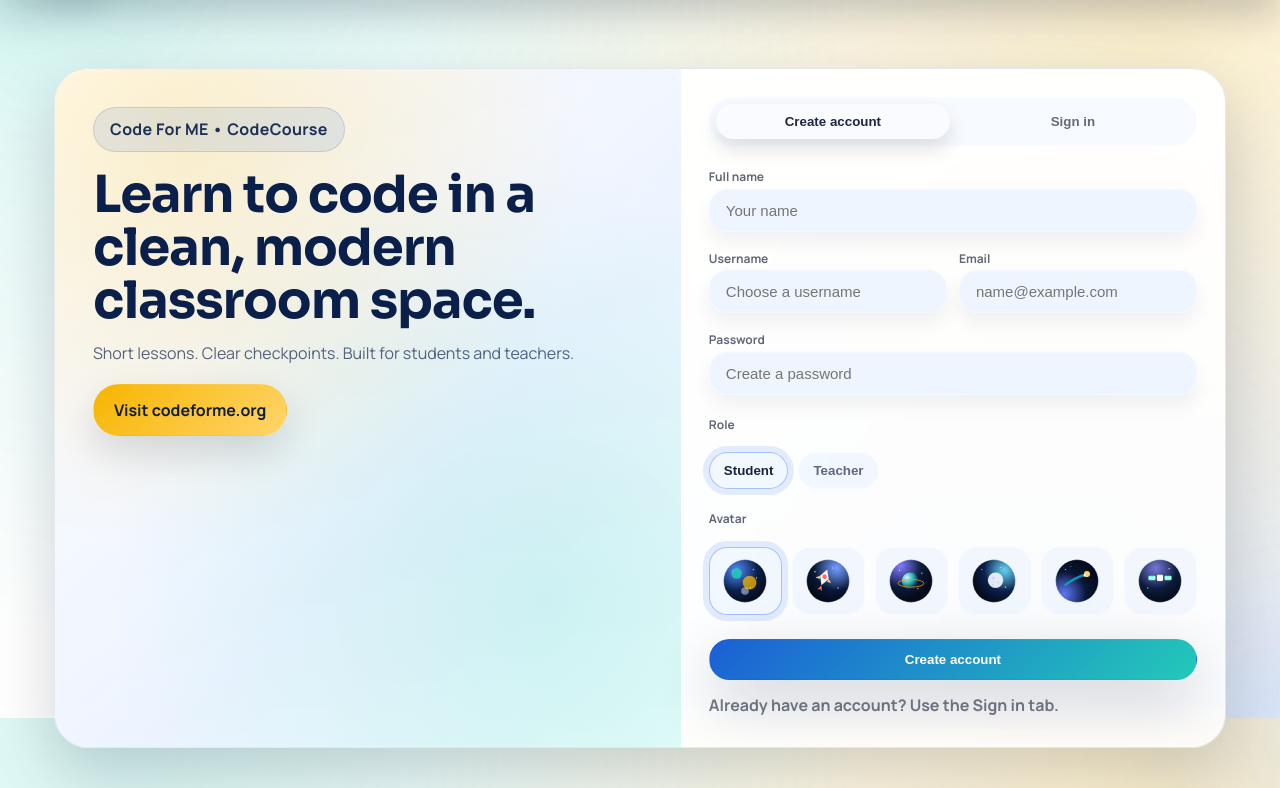
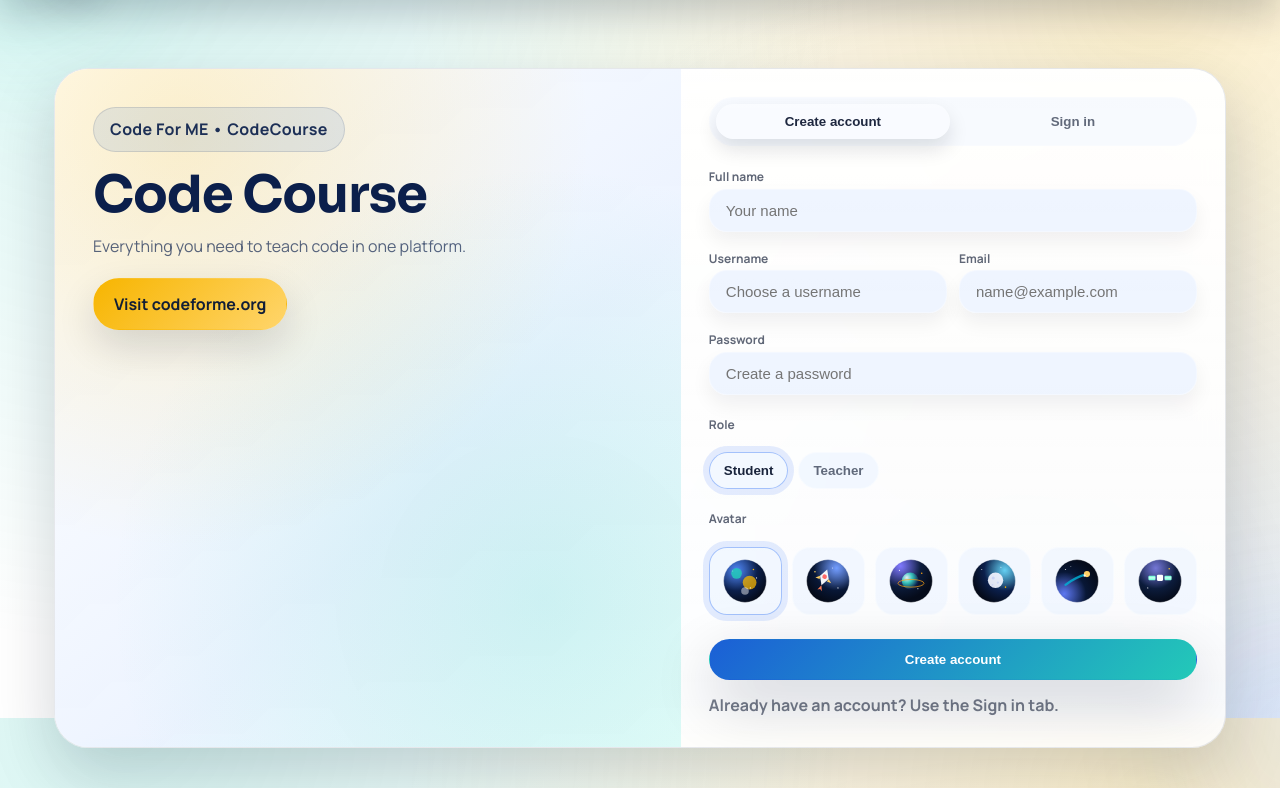
Before and after one commit to hsteenstra/codecourse-, a Flask app: page / in a window 1280 px wide. Shown: the part 82-870 px from the top of the page. Run offline with Flask 3, Linux system fonts and the light colour scheme.

Commit message:
Update sign in title

```diff
--- a/templates/login.html
+++ b/templates/login.html
@@ -6,8 +6,8 @@
     <div class="auth-split">
       <div class="auth-left">
         <div class="auth-badge">Code For ME • CodeCourse</div>
-        <h1 style="margin-top: 16px;">Learn to code in a clean, modern classroom space.</h1>
-        <p class="subtitle">Short lessons. Clear checkpoints. Built for students and teachers.</p>
+        <h1 style="margin-top: 16px;">Code Course</h1>
+        <p class="subtitle">Everything you need to teach code in one platform.</p>
 
         <div style="margin-top: 18px;" class="row wrap">
           <a class="btn btn-secondary" href="https://codeforme.org" target="_blank" rel="noopener">Visit codeforme.org</a>
```
